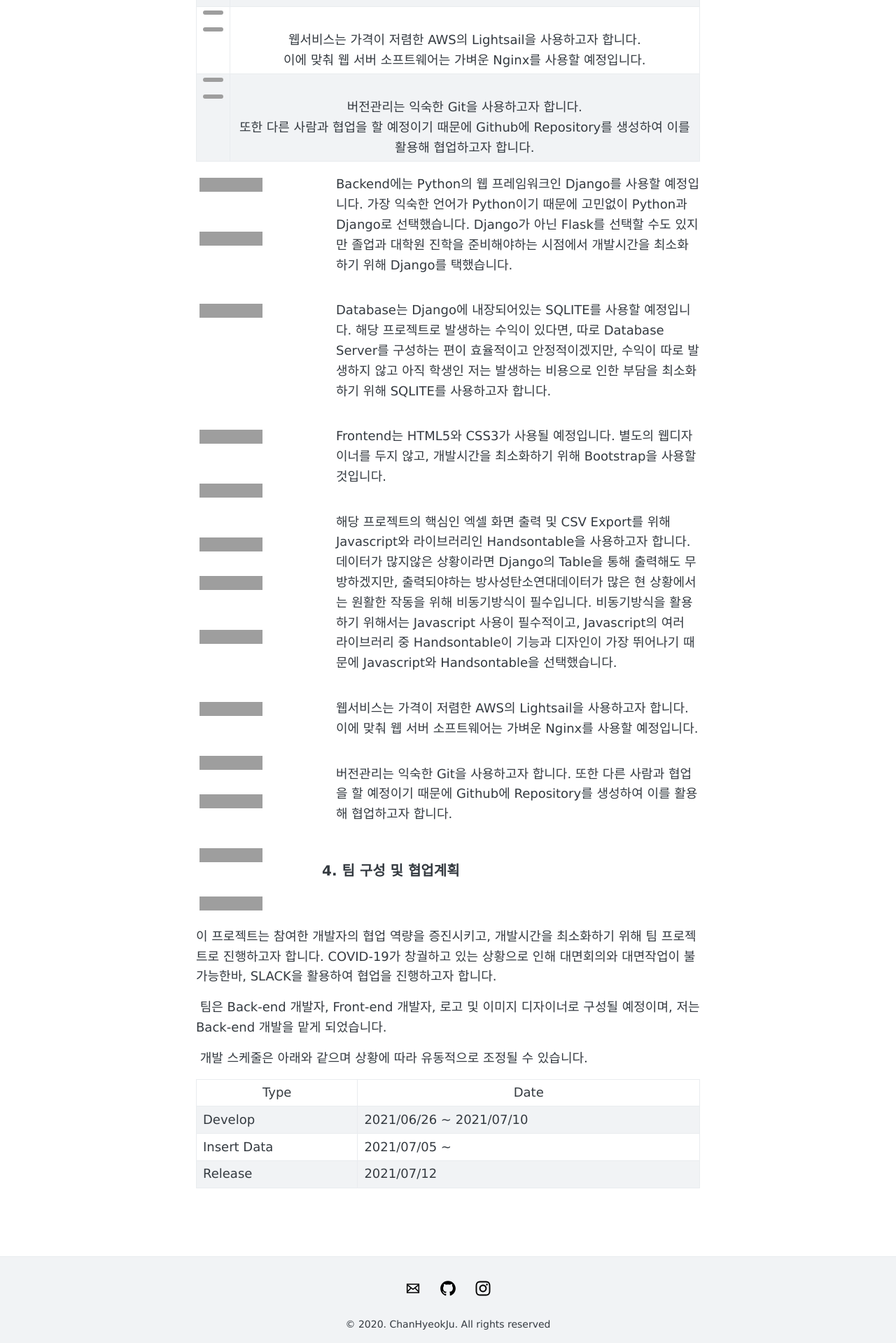
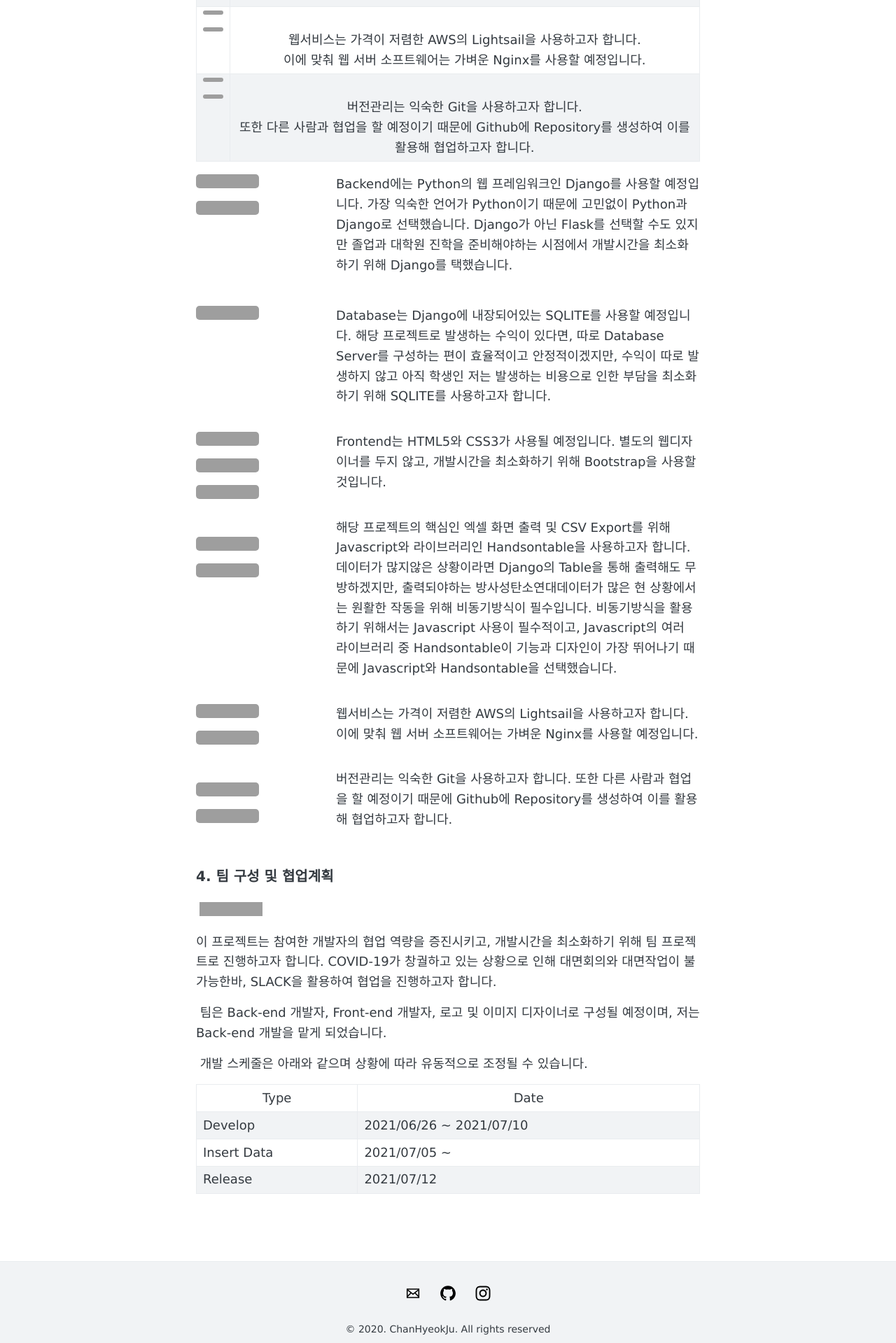
Before and after one commit to mimirep/mimirep.github.io, a Jekyll site: the page built from _posts/2021-06-25-온라인 방사성탄소연대 데이터베이스(RCDB)-(1).md, in a window 1280 px wide. Shown: the part 1947-3866 px from the top of the page at 70% size. Built offline with Jekyll 4.4.1, drawn with Linux system fonts in a browser that asks for light colours; comment, search, counter and statistics services are not loaded; grey boxes are pictures that could not be loaded.

Commit message:
Update : Test

```diff
--- a/_posts/2021-06-25-온라인 방사성탄소연대 데이터베이스(RCDB)-(1).md
+++ b/_posts/2021-06-25-온라인 방사성탄소연대 데이터베이스(RCDB)-(1).md
@@ -33,32 +33,33 @@ use_math: true
 | <img alt="AWS" src="https://img.shields.io/badge/AWS-%23FF9900.svg?style=for-the-badge&logo=amazon-aws&logoColor=white"/><img alt="Nginx" src="https://img.shields.io/badge/nginx-%23009639.svg?style=for-the-badge&logo=nginx&logoColor=white"/> | 웹서비스는 가격이 저렴한 AWS의 Lightsail을 사용하고자 합니다.<br />이에 맞춰 웹 서버 소프트웨어는 가벼운 Nginx를 사용할 예정입니다. |
 | <img alt="Git" src="https://img.shields.io/badge/git-%23F05033.svg?style=for-the-badge&logo=git&logoColor=white"/><img alt="GitHub" src="https://img.shields.io/badge/github-%23121011.svg?style=for-the-badge&logo=github&logoColor=white"/> | 버전관리는 익숙한 Git을 사용하고자 합니다.<br />또한 다른 사람과 협업을 할 예정이기 때문에 Github에 Repository를 생성하여 이를 활용해 협업하고자 합니다. |
 
-<img style="padding: 5px;" alt="Python" src="https://img.shields.io/badge/python-%2314354C.svg?style=for-the-badge&logo=python&logoColor=white"/> <br><img style="padding: 5px;" alt="Django" src="https://img.shields.io/badge/django-%23092E20.svg?style=for-the-badge&logo=django&logoColor=white"/>
+<img alt="Python" src="https://img.shields.io/badge/python-%2314354C.svg?style=for-the-badge&logo=python&logoColor=white"/><img alt="Django" src="https://img.shields.io/badge/django-%23092E20.svg?style=for-the-badge&logo=django&logoColor=white"/><br>
+
 : Backend에는 Python의 웹 프레임워크인 Django를 사용할 예정입니다. 가장 익숙한 언어가 Python이기 때문에 고민없이 Python과 Django로 선택했습니다. Django가 아닌 Flask를 선택할 수도 있지만 졸업과 대학원 진학을 준비해야하는 시점에서 개발시간을 최소화하기 위해 Django를 택했습니다.
 <br>
 <br>
 
-<img style="padding: 5px;" alt="SQLite" src ="https://img.shields.io/badge/sqlite-%2307405e.svg?style=for-the-badge&logo=sqlite&logoColor=white"/>
+<img alt="SQLite" src ="https://img.shields.io/badge/sqlite-%2307405e.svg?style=for-the-badge&logo=sqlite&logoColor=white"/><br>
 : Database는 Django에 내장되어있는 SQLITE를 사용할 예정입니다. 해당 프로젝트로 발생하는 수익이 있다면, 따로 Database Server를 구성하는 편이 효율적이고 안정적이겠지만, 수익이 따로 발생하지 않고 아직 학생인 저는 발생하는 비용으로 인한 부담을 최소화하기 위해 SQLITE를 사용하고자 합니다.
 <br>
 <br>
 
-<img style="padding: 5px;" alt="Bootstrap" src="https://img.shields.io/badge/bootstrap-%23563D7C.svg?style=for-the-badge&logo=bootstrap&logoColor=white"/><br> <img style="padding: 5px;" alt="CSS3" src="https://img.shields.io/badge/css3-%231572B6.svg?style=for-the-badge&logo=css3&logoColor=white"/><br> <img style="padding: 5px;" alt="HTML5" src="https://img.shields.io/badge/html5-%23E34F26.svg?style=for-the-badge&logo=html5&logoColor=white"/>
+<img alt="Bootstrap" src="https://img.shields.io/badge/bootstrap-%23563D7C.svg?style=for-the-badge&logo=bootstrap&logoColor=white"/> <img alt="CSS3" src="https://img.shields.io/badge/css3-%231572B6.svg?style=for-the-badge&logo=css3&logoColor=white"/> <img alt="HTML5" src="https://img.shields.io/badge/html5-%23E34F26.svg?style=for-the-badge&logo=html5&logoColor=white"/><br>
 : Frontend는 HTML5와 CSS3가 사용될 예정입니다. 별도의 웹디자이너를 두지 않고, 개발시간을 최소화하기 위해 Bootstrap을 사용할 것입니다.
 <br>
 <br>
 
-<img style="padding: 5px;" alt="JavaScript" src="https://img.shields.io/badge/javascript-%23323330.svg?style=for-the-badge&logo=javascript&logoColor=%23F7DF1E"/> <br><img style="padding: 5px;" alt="Handsontable" src="https://img.shields.io/badge/Handsontable-%2343853D.svg?style=for-the-badge&logo=node-dot-js&logoColor=white"/>
+<img alt="JavaScript" src="https://img.shields.io/badge/javascript-%23323330.svg?style=for-the-badge&logo=javascript&logoColor=%23F7DF1E"/> <img alt="Handsontable" src="https://img.shields.io/badge/Handsontable-%2343853D.svg?style=for-the-badge&logo=node-dot-js&logoColor=white"/><br>
 : 해당 프로젝트의 핵심인 엑셀 화면 출력 및 CSV Export를 위해 Javascript와 라이브러리인 Handsontable을 사용하고자 합니다. 데이터가 많지않은 상황이라면 Django의 Table을 통해 출력해도 무방하겠지만, 출력되야하는 방사성탄소연대데이터가 많은 현 상황에서는 원활한 작동을 위해 비동기방식이 필수입니다. 비동기방식을 활용하기 위해서는 Javascript 사용이 필수적이고, Javascript의 여러 라이브러리 중 Handsontable이 기능과 디자인이 가장 뛰어나기 때문에 Javascript와 Handsontable을 선택했습니다.
 <br>
 <br>
 
-<img style="padding: 5px;" alt="AWS" src="https://img.shields.io/badge/AWS-%23FF9900.svg?style=for-the-badge&logo=amazon-aws&logoColor=white"/> <br><img style="padding: 5px;" alt="Nginx" src="https://img.shields.io/badge/nginx-%23009639.svg?style=for-the-badge&logo=nginx&logoColor=white"/>
+<img alt="AWS" src="https://img.shields.io/badge/AWS-%23FF9900.svg?style=for-the-badge&logo=amazon-aws&logoColor=white"/> <img alt="Nginx" src="https://img.shields.io/badge/nginx-%23009639.svg?style=for-the-badge&logo=nginx&logoColor=white"/><br>
 : 웹서비스는 가격이 저렴한 AWS의 Lightsail을 사용하고자 합니다. 이에 맞춰 웹 서버 소프트웨어는 가벼운 Nginx를 사용할 예정입니다.
 <br>
 <br>
 
-<img style="padding: 5px;" alt="Git" src="https://img.shields.io/badge/git-%23F05033.svg?style=for-the-badge&logo=git&logoColor=white"/><br> <img style="padding: 5px;" alt="GitHub" src="https://img.shields.io/badge/github-%23121011.svg?style=for-the-badge&logo=github&logoColor=white"/>
+<img alt="Git" src="https://img.shields.io/badge/git-%23F05033.svg?style=for-the-badge&logo=git&logoColor=white"/> <img alt="GitHub" src="https://img.shields.io/badge/github-%23121011.svg?style=for-the-badge&logo=github&logoColor=white"/><br>
 : 버전관리는 익숙한 Git을 사용하고자 합니다. 또한 다른 사람과 협업을 할 예정이기 때문에 Github에 Repository를 생성하여 이를 활용해 협업하고자 합니다.
 <br>
 <br>
```
